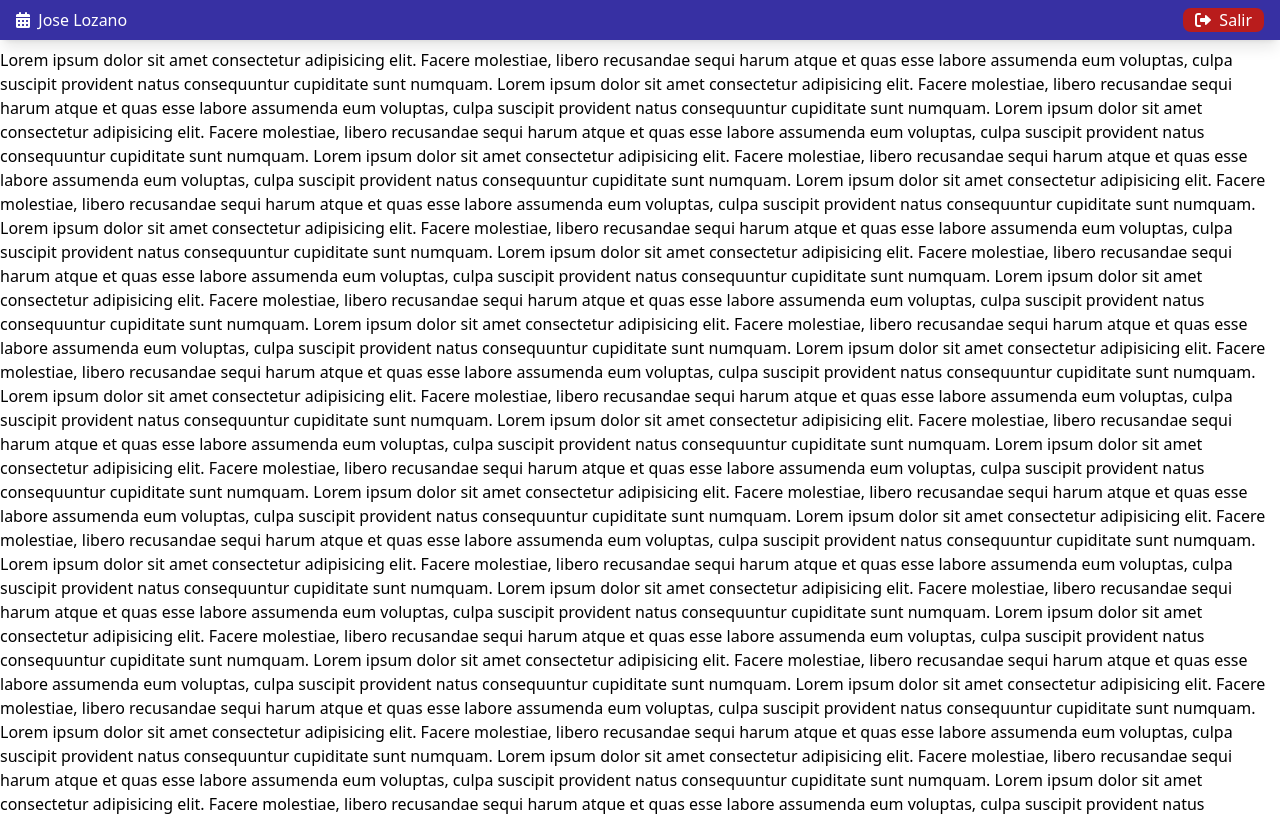
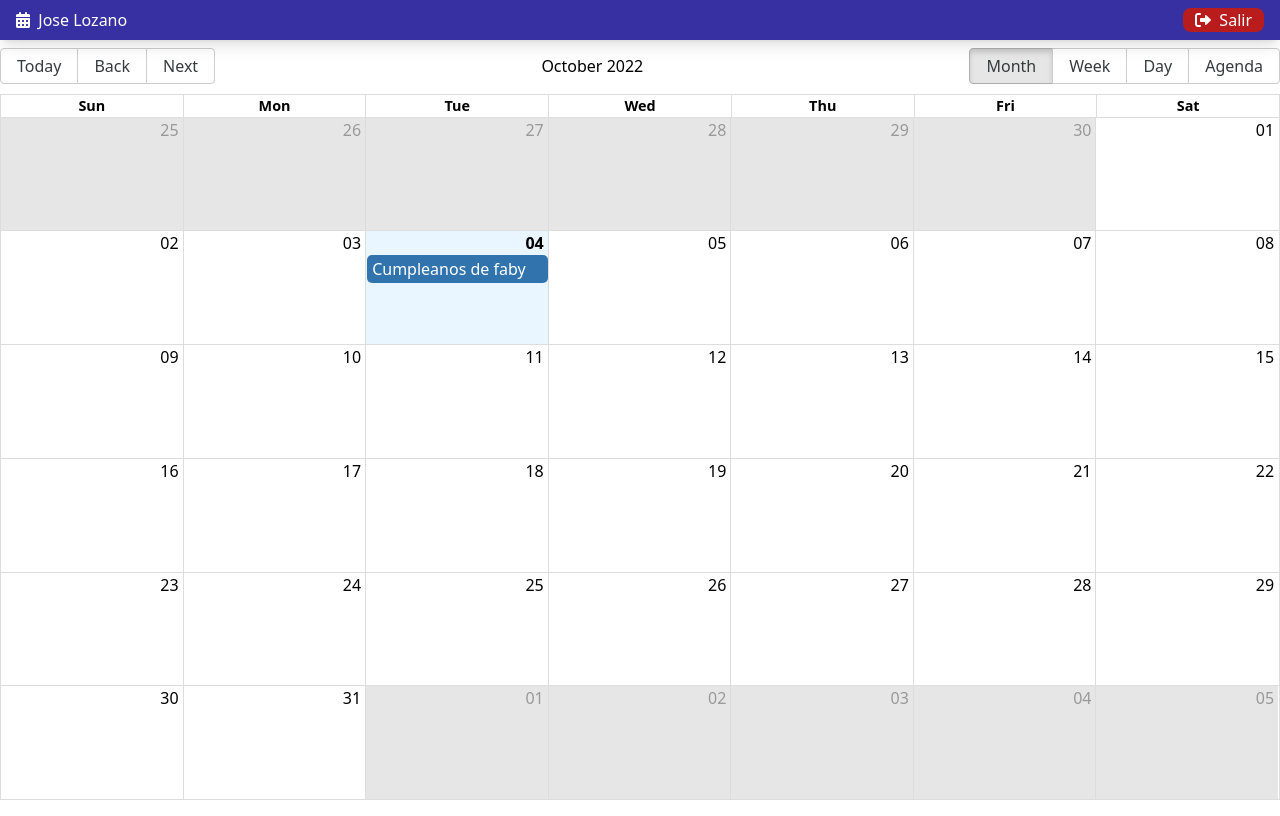
Before and after one commit to daftnemesis/Calendar, a React (Vite) app: page / in a window 1280 px wide. Shown: the top 816 px of the page. Built offline with nearby package versions, Linux system fonts and the light colour scheme.

Commit message:
Instalando paquete de bigcalendar y configurandolo

```diff
--- a/package.json
+++ b/package.json
@@ -9,7 +9,9 @@
     "preview": "vite preview"
   },
   "dependencies": {
+    "date-fns": "^2.29.3",
     "react": "^18.2.0",
+    "react-big-calendar": "^1.5.0",
     "react-dom": "^18.2.0",
     "react-router-dom": "6"
   },
--- a/src/calendar/components/Navbar.jsx
+++ b/src/calendar/components/Navbar.jsx
@@ -1,5 +1,6 @@
 import React from 'react'
 
+//Componente Navbar que sera nuestra barra de navegacion de la app
 export const Navbar = () => {
   return (
     <div className='w-full sticky top-0 '>
@@ -13,7 +14,7 @@
             </span>
           </li>
           <li>
-            <button className='bg-red-700 rounded-lg px-3 focus:ring-2 focus:ring-red-600'>
+            <button className='bg-red-700 rounded-lg px-3 focus:ring-2 focus:ring-red-600 hover:bg-red-800'>
               <span>
                 <i className='fas fa-sign-out-alt'></i>
                 &nbsp;
--- a/src/calendar/pages/CalendarPage.jsx
+++ b/src/calendar/pages/CalendarPage.jsx
@@ -1,51 +1,51 @@
+import { Calendar, dateFnsLocalizer } from 'react-big-calendar'
+
+import { addHours, format, parse, startOfWeek, getDay } from 'date-fns/esm'
+import enUS from 'date-fns/locale/en-US'
+
 import { Navbar } from "../"
+
+import 'react-big-calendar/lib/css/react-big-calendar.css'
+
+const locales = {
+  'en-US': enUS,
+}
+
+const localizer = dateFnsLocalizer({
+  format,
+  parse,
+  startOfWeek,
+  getDay,
+  locales,
+})
+
+const events = [{
+  title: 'Cumpleanos de faby',
+  notes: 'Comprar pastel',
+  start: new Date(),
+  end: addHours(new Date(), 2),
+  bgColor: '#fafafa',
+  user: {
+    _id: '123',
+    name: 'Jose'
+  }
+}]
 
 //Pagina de nuestra aplicacion principal
 export const CalendarPage = () => {
+
+
   return (
     <>
       <Navbar />
-      Lorem ipsum dolor sit amet consectetur adipisicing elit. Facere molestiae, libero recusandae sequi harum atque et quas esse labore assumenda eum voluptas, culpa suscipit provident natus consequuntur cupiditate sunt numquam.
-      Lorem ipsum dolor sit amet consectetur adipisicing elit. Facere molestiae, libero recusandae sequi harum atque et quas esse labore assumenda eum voluptas, culpa suscipit provident natus consequuntur cupiditate sunt numquam.
-      Lorem ipsum dolor sit amet consectetur adipisicing elit. Facere molestiae, libero recusandae sequi harum atque et quas esse labore assumenda eum voluptas, culpa suscipit provident natus consequuntur cupiditate sunt numquam.
-      Lorem ipsum dolor sit amet consectetur adipisicing elit. Facere molestiae, libero recusandae sequi harum atque et quas esse labore assumenda eum voluptas, culpa suscipit provident natus consequuntur cupiditate sunt numquam.
-      Lorem ipsum dolor sit amet consectetur adipisicing elit. Facere molestiae, libero recusandae sequi harum atque et quas esse labore assumenda eum voluptas, culpa suscipit provident natus consequuntur cupiditate sunt numquam.
-      Lorem ipsum dolor sit amet consectetur adipisicing elit. Facere molestiae, libero recusandae sequi harum atque et quas esse labore assumenda eum voluptas, culpa suscipit provident natus consequuntur cupiditate sunt numquam.
-      Lorem ipsum dolor sit amet consectetur adipisicing elit. Facere molestiae, libero recusandae sequi harum atque et quas esse labore assumenda eum voluptas, culpa suscipit provident natus consequuntur cupiditate sunt numquam.
-      Lorem ipsum dolor sit amet consectetur adipisicing elit. Facere molestiae, libero recusandae sequi harum atque et quas esse labore assumenda eum voluptas, culpa suscipit provident natus consequuntur cupiditate sunt numquam.
-      Lorem ipsum dolor sit amet consectetur adipisicing elit. Facere molestiae, libero recusandae sequi harum atque et quas esse labore assumenda eum voluptas, culpa suscipit provident natus consequuntur cupiditate sunt numquam.
-      Lorem ipsum dolor sit amet consectetur adipisicing elit. Facere molestiae, libero recusandae sequi harum atque et quas esse labore assumenda eum voluptas, culpa suscipit provident natus consequuntur cupiditate sunt numquam.
-      Lorem ipsum dolor sit amet consectetur adipisicing elit. Facere molestiae, libero recusandae sequi harum atque et quas esse labore assumenda eum voluptas, culpa suscipit provident natus consequuntur cupiditate sunt numquam.
-      Lorem ipsum dolor sit amet consectetur adipisicing elit. Facere molestiae, libero recusandae sequi harum atque et quas esse labore assumenda eum voluptas, culpa suscipit provident natus consequuntur cupiditate sunt numquam.
-      Lorem ipsum dolor sit amet consectetur adipisicing elit. Facere molestiae, libero recusandae sequi harum atque et quas esse labore assumenda eum voluptas, culpa suscipit provident natus consequuntur cupiditate sunt numquam.
-      Lorem ipsum dolor sit amet consectetur adipisicing elit. Facere molestiae, libero recusandae sequi harum atque et quas esse labore assumenda eum voluptas, culpa suscipit provident natus consequuntur cupiditate sunt numquam.
-      Lorem ipsum dolor sit amet consectetur adipisicing elit. Facere molestiae, libero recusandae sequi harum atque et quas esse labore assumenda eum voluptas, culpa suscipit provident natus consequuntur cupiditate sunt numquam.
-      Lorem ipsum dolor sit amet consectetur adipisicing elit. Facere molestiae, libero recusandae sequi harum atque et quas esse labore assumenda eum voluptas, culpa suscipit provident natus consequuntur cupiditate sunt numquam.
-      Lorem ipsum dolor sit amet consectetur adipisicing elit. Facere molestiae, libero recusandae sequi harum atque et quas esse labore assumenda eum voluptas, culpa suscipit provident natus consequuntur cupiditate sunt numquam.
-      Lorem ipsum dolor sit amet consectetur adipisicing elit. Facere molestiae, libero recusandae sequi harum atque et quas esse labore assumenda eum voluptas, culpa suscipit provident natus consequuntur cupiditate sunt numquam.
-      Lorem ipsum dolor sit amet consectetur adipisicing elit. Facere molestiae, libero recusandae sequi harum atque et quas esse labore assumenda eum voluptas, culpa suscipit provident natus consequuntur cupiditate sunt numquam.
-      Lorem ipsum dolor sit amet consectetur adipisicing elit. Facere molestiae, libero recusandae sequi harum atque et quas esse labore assumenda eum voluptas, culpa suscipit provident natus consequuntur cupiditate sunt numquam.
-      Lorem ipsum dolor sit amet consectetur adipisicing elit. Facere molestiae, libero recusandae sequi harum atque et quas esse labore assumenda eum voluptas, culpa suscipit provident natus consequuntur cupiditate sunt numquam.
-      Lorem ipsum dolor sit amet consectetur adipisicing elit. Facere molestiae, libero recusandae sequi harum atque et quas esse labore assumenda eum voluptas, culpa suscipit provident natus consequuntur cupiditate sunt numquam.
-      Lorem ipsum dolor sit amet consectetur adipisicing elit. Facere molestiae, libero recusandae sequi harum atque et quas esse labore assumenda eum voluptas, culpa suscipit provident natus consequuntur cupiditate sunt numquam.
-      Lorem ipsum dolor sit amet consectetur adipisicing elit. Facere molestiae, libero recusandae sequi harum atque et quas esse labore assumenda eum voluptas, culpa suscipit provident natus consequuntur cupiditate sunt numquam.
-      Lorem ipsum dolor sit amet consectetur adipisicing elit. Facere molestiae, libero recusandae sequi harum atque et quas esse labore assumenda eum voluptas, culpa suscipit provident natus consequuntur cupiditate sunt numquam.
-      Lorem ipsum dolor sit amet consectetur adipisicing elit. Facere molestiae, libero recusandae sequi harum atque et quas esse labore assumenda eum voluptas, culpa suscipit provident natus consequuntur cupiditate sunt numquam.
-      Lorem ipsum dolor sit amet consectetur adipisicing elit. Facere molestiae, libero recusandae sequi harum atque et quas esse labore assumenda eum voluptas, culpa suscipit provident natus consequuntur cupiditate sunt numquam.
-      Lorem ipsum dolor sit amet consectetur adipisicing elit. Facere molestiae, libero recusandae sequi harum atque et quas esse labore assumenda eum voluptas, culpa suscipit provident natus consequuntur cupiditate sunt numquam.
-      Lorem ipsum dolor sit amet consectetur adipisicing elit. Facere molestiae, libero recusandae sequi harum atque et quas esse labore assumenda eum voluptas, culpa suscipit provident natus consequuntur cupiditate sunt numquam.
-      Lorem ipsum dolor sit amet consectetur adipisicing elit. Facere molestiae, libero recusandae sequi harum atque et quas esse labore assumenda eum voluptas, culpa suscipit provident natus consequuntur cupiditate sunt numquam.
-      Lorem ipsum dolor sit amet consectetur adipisicing elit. Facere molestiae, libero recusandae sequi harum atque et quas esse labore assumenda eum voluptas, culpa suscipit provident natus consequuntur cupiditate sunt numquam.
-      Lorem ipsum dolor sit amet consectetur adipisicing elit. Facere molestiae, libero recusandae sequi harum atque et quas esse labore assumenda eum voluptas, culpa suscipit provident natus consequuntur cupiditate sunt numquam.
-      Lorem ipsum dolor sit amet consectetur adipisicing elit. Facere molestiae, libero recusandae sequi harum atque et quas esse labore assumenda eum voluptas, culpa suscipit provident natus consequuntur cupiditate sunt numquam.
-      Lorem ipsum dolor sit amet consectetur adipisicing elit. Facere molestiae, libero recusandae sequi harum atque et quas esse labore assumenda eum voluptas, culpa suscipit provident natus consequuntur cupiditate sunt numquam.
-      Lorem ipsum dolor sit amet consectetur adipisicing elit. Facere molestiae, libero recusandae sequi harum atque et quas esse labore assumenda eum voluptas, culpa suscipit provident natus consequuntur cupiditate sunt numquam.
-      Lorem ipsum dolor sit amet consectetur adipisicing elit. Facere molestiae, libero recusandae sequi harum atque et quas esse labore assumenda eum voluptas, culpa suscipit provident natus consequuntur cupiditate sunt numquam.
-      Lorem ipsum dolor sit amet consectetur adipisicing elit. Facere molestiae, libero recusandae sequi harum atque et quas esse labore assumenda eum voluptas, culpa suscipit provident natus consequuntur cupiditate sunt numquam.
-      Lorem ipsum dolor sit amet consectetur adipisicing elit. Facere molestiae, libero recusandae sequi harum atque et quas esse labore assumenda eum voluptas, culpa suscipit provident natus consequuntur cupiditate sunt numquam.
-      Lorem ipsum dolor sit amet consectetur adipisicing elit. Facere molestiae, libero recusandae sequi harum atque et quas esse labore assumenda eum voluptas, culpa suscipit provident natus consequuntur cupiditate sunt numquam.
-      Lorem ipsum dolor sit amet consectetur adipisicing elit. Facere molestiae, libero recusandae sequi harum atque et quas esse labore assumenda eum voluptas, culpa suscipit provident natus consequuntur cupiditate sunt numquam.
-      Lorem ipsum dolor sit amet consectetur adipisicing elit. Facere molestiae, libero recusandae sequi harum atque et quas esse labore assumenda eum voluptas, culpa suscipit provident natus consequuntur cupiditate sunt numquam.
+
+      <Calendar
+        localizer={localizer}
+        events={events}
+        startAccessor="start"
+        endAccessor="end"
+        style={{ height: 'calc( 100vh - 48px)' }}
+      />
 
     </>
   )
--- a/src/main.jsx
+++ b/src/main.jsx
@@ -4,7 +4,7 @@
 import './styles.css'
 
 ReactDOM.createRoot(document.getElementById('root')).render(
-  <React.StrictMode>
+  // <React.StrictMode>
     <CalendarApp />
-  </React.StrictMode>
+  // </React.StrictMode>
 )
```
Also changed, not shown: 1 other file (tests, documents, lock files or other folders).
